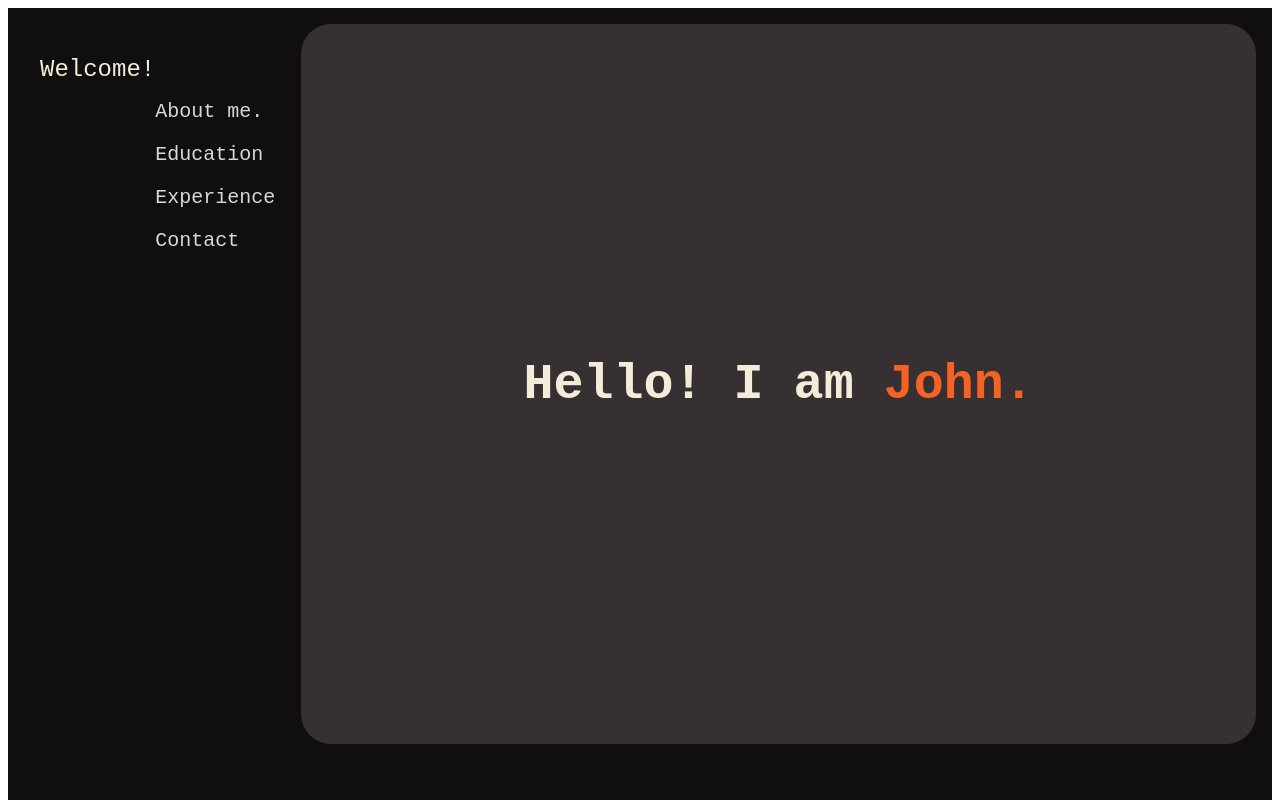
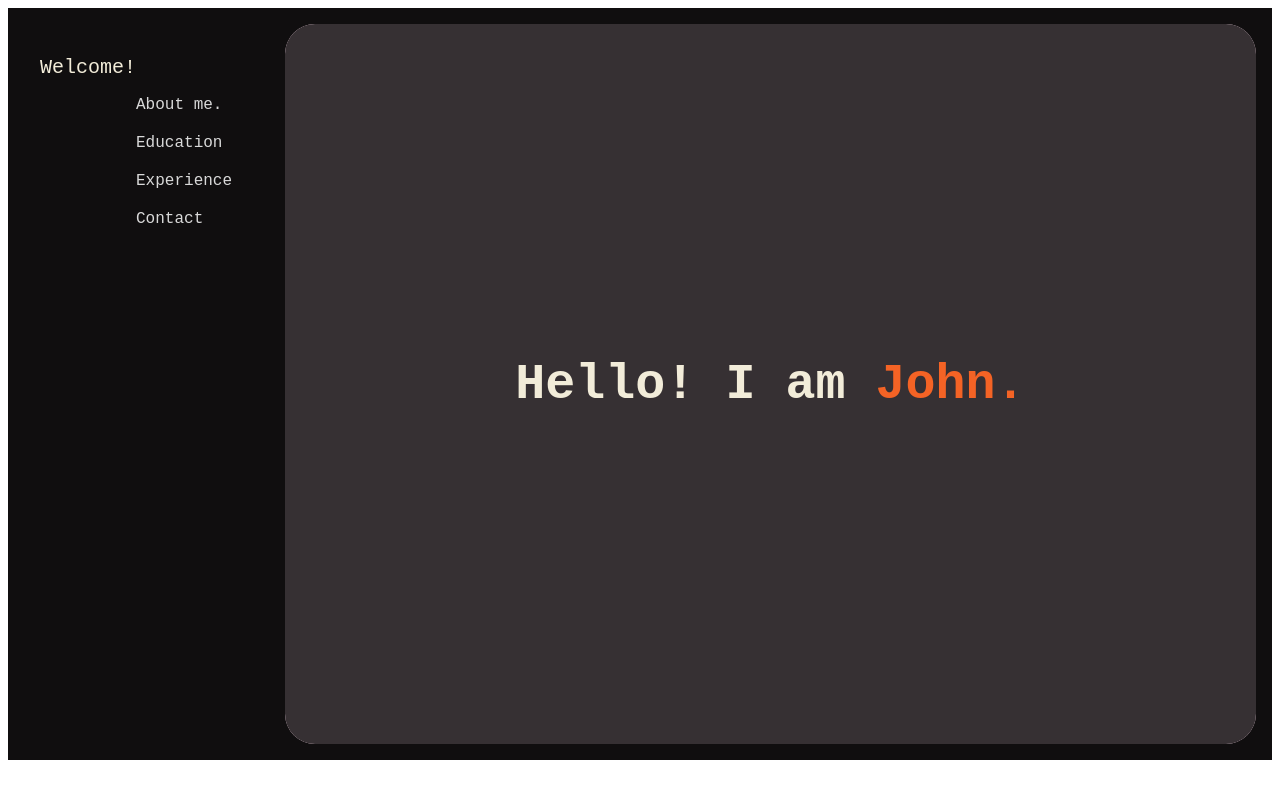
Before and after one commit to JohnVMD/LUX, an Angular app: page / in a window 1280 px wide. Shown: the top 800 px of the page. Built offline with nearby package versions, Linux system fonts and the light colour scheme.

Commit message:
trying to fix things, I do not think it is working...

```diff
--- a/src/app/app.component.scss
+++ b/src/app/app.component.scss
@@ -5,6 +5,7 @@ body {
     justify-content: center;
     align-items: center;
     height: 100vh;
+    background-color: hsl(330, 6%, 6%);
 }
 
 .container {
--- a/src/app/components/navbar/navbar.component.scss
+++ b/src/app/components/navbar/navbar.component.scss
@@ -2,9 +2,10 @@ nav {
     display: flex;
     padding-top: 3rem;
     padding-left: 2rem;
+    position: fixed;
 
     font-family: "jetBrainsMono", monospace;
-    font-size: 24px;
+    font-size: 20px;
     color: hsl(46, 49, 90);
     ul {
         padding-left: 0px;
@@ -12,7 +13,7 @@ nav {
             list-style: none;
             margin-top: 20px;
             color: hsl(0, 0, 85);
-            font-size: 20px;
+            font-size: 16px;
         }
     }
 }
--- a/src/app/home/home.component.scss
+++ b/src/app/home/home.component.scss
@@ -6,8 +6,9 @@
 .container {
     display: flex;
     flex-direction: column;
-    // background-color: rgba(17, 15, 16);
-    height: 100%;
+    background-color: rgb(189, 167, 178);
+    overflow: hidden;
+    height: 90vh;
     margin: 1rem;
     border-radius: 30px;
 }
```
